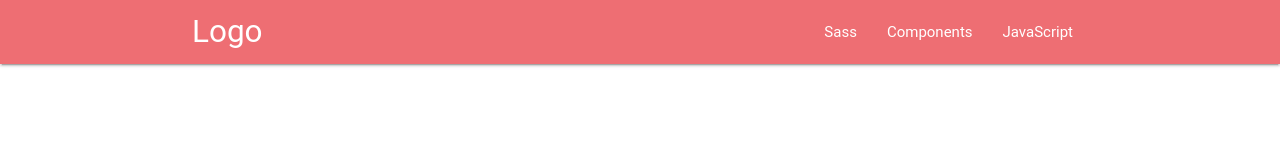
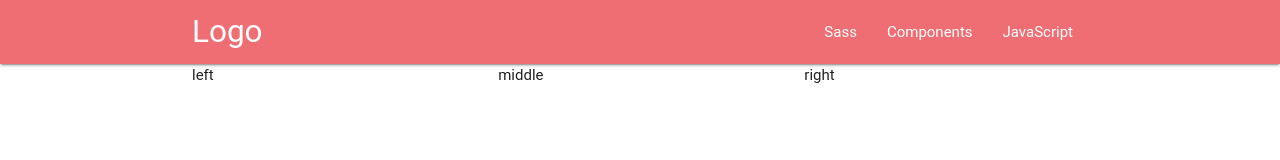
Before and after one commit to w1612275/materialProject, a plain HTML site: page index.html in a window 1280 px wide. Drawn offline with nearby package versions, Linux system fonts and the light colour scheme; files that its build step writes are made by us from their sources; files whose address does not match are found by name; a web font is replaced by a local one.

Commit message:
containers

```diff
--- a/index.html
+++ b/index.html
@@ -12,7 +12,8 @@
 
     <body>
       <!--Import jQuery before materialize.js-->
-         <nav>
+        <!--nav-->
+  <nav>
     <div class="nav-wrapper container">
       <a href="#" class="brand-logo">Logo</a>
       <ul id="nav-mobile" class="right hide-on-med-and-down">
@@ -22,6 +23,20 @@
       </ul>
     </div>
   </nav>
+        <!--nav end-->
+
+        <div class="container">
+
+        <div class="row">
+            <div class="col s4">left</div>
+            <div class="col s4">middle</div>
+            <div class="col s4">right</div>
+
+            </div>
+
+             </div>
+
+
       <script type="text/javascript" src="https://code.jquery.com/jquery-3.2.1.min.js"></script>
       <script type="text/javascript" src="js/materialize.min.js"></script>
     </body>
```
